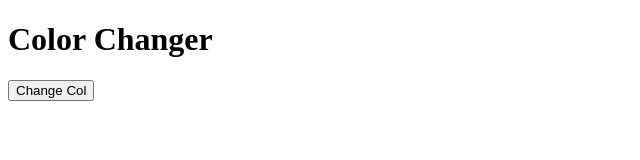
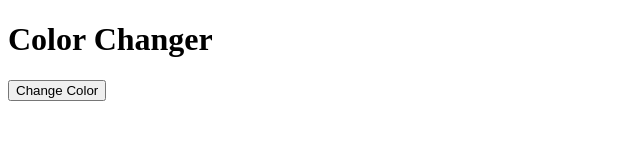
Before and after one commit to CigFigs/color-changer, a plain HTML site: page index.html in a window 1280 px wide. Shown: the full height of the page, 0-640 px from the left. Drawn offline with Linux system fonts and the light colour scheme.

Commit message:
index.html

```diff
--- a/index.html
+++ b/index.html
@@ -3,7 +3,7 @@
 <head><meta charset="UTF-8"><title>Color Changer</title></head>
 <body>
  <h1>Color Changer</h1>
- <button id="change-btn">Change Col</button>
+ <button id="change-btn">Change Color</button>
  <script src="script.js"></script>
 </body>
 </html>
```
